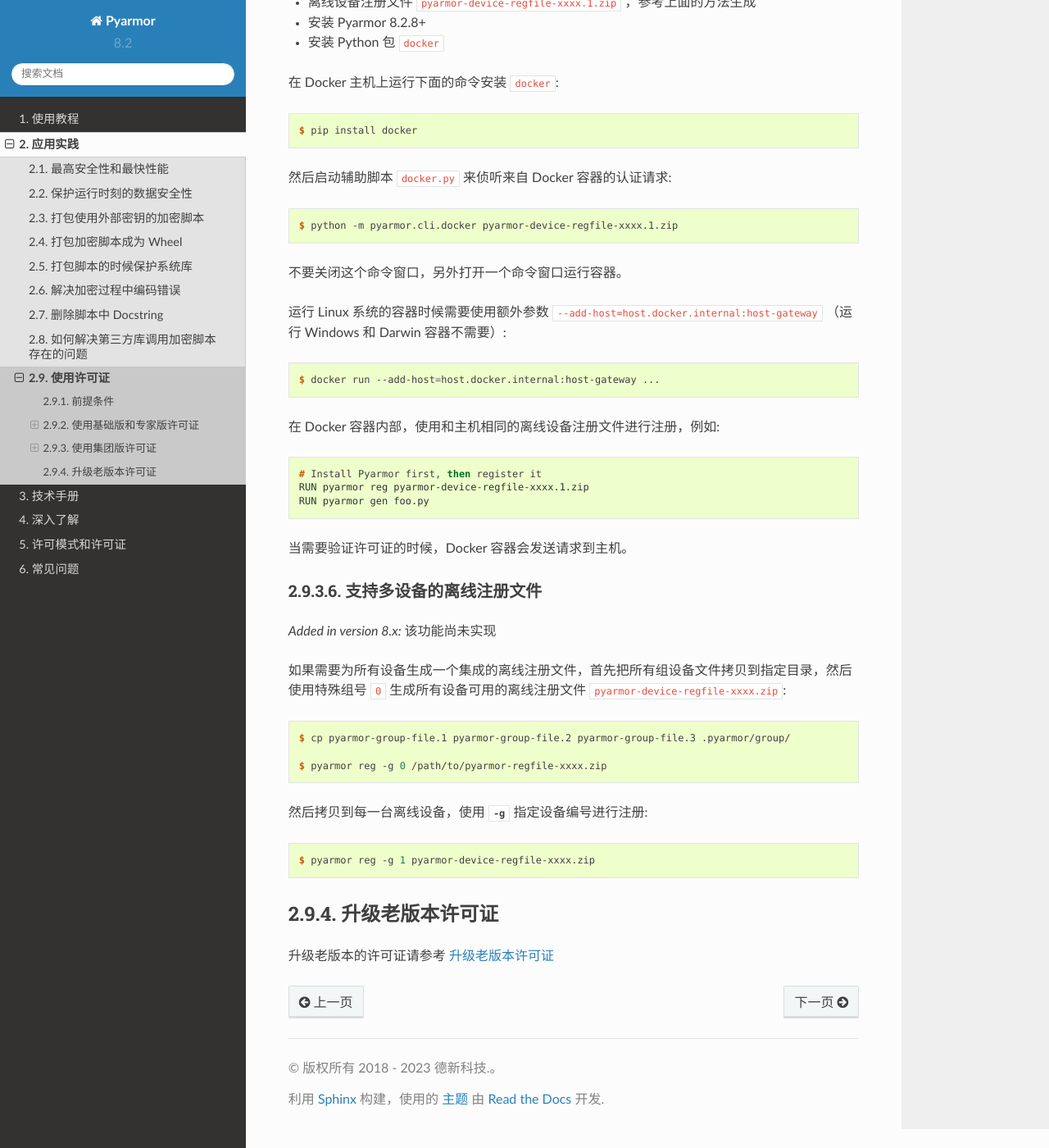
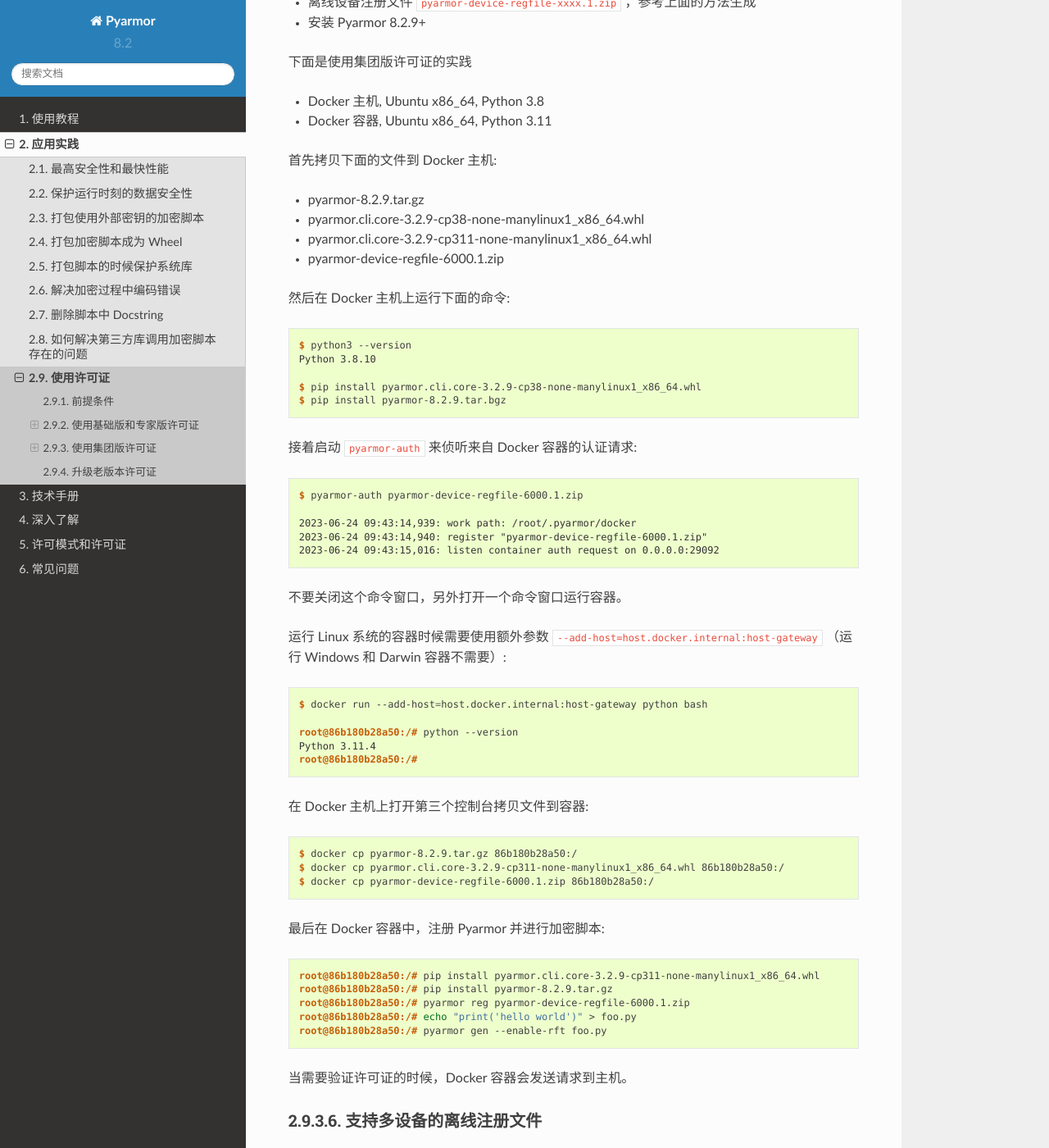
Before and after one commit to dashingsoft/pyarmor-docs-zh, a Sphinx documentation site: the page built from docs/how-to/register.rst, in a window 1280 px wide and 1400 px high, scrolled down 4606 px. Shown: the whole window at 82% size. Built offline with Sphinx 7.4.7 and the Read the Docs theme 2.0.0, drawn with Linux system fonts in a browser that asks for light colours.

Commit message:
更加详细的说明了如何使用集团版许可证运行 Docker 容器

```diff
--- a/docs/how-to/register.rst
+++ b/docs/how-to/register.rst
@@ -163,28 +163,59 @@
 为了运行不受限制的容器，Docker 主机需要
 
 - 离线设备注册文件 ``pyarmor-device-regfile-xxxx.1.zip`` ，参考上面的方法生成
-- 安装 Pyarmor 8.2.8+
-- 安装 Python 包 ``docker``
+- 安装 Pyarmor 8.2.9+
 
-在 Docker 主机上运行下面的命令安装 ``docker``::
+下面是使用集团版许可证的实践
 
-    $ pip install docker
+- Docker 主机, Ubuntu x86_64, Python 3.8
+- Docker 容器, Ubuntu x86_64, Python 3.11
 
-然后启动辅助脚本 ``docker.py`` 来侦听来自 Docker 容器的认证请求::
+首先拷贝下面的文件到 Docker 主机:
 
-    $ python -m pyarmor.cli.docker pyarmor-device-regfile-xxxx.1.zip
+- pyarmor-8.2.9.tar.gz
+- pyarmor.cli.core-3.2.9-cp38-none-manylinux1_x86_64.whl
+- pyarmor.cli.core-3.2.9-cp311-none-manylinux1_x86_64.whl
+- pyarmor-device-regfile-6000.1.zip
+
+然后在 Docker 主机上运行下面的命令::
+
+    $ python3 --version
+    Python 3.8.10
+
+    $ pip install pyarmor.cli.core-3.2.9-cp38-none-manylinux1_x86_64.whl
+    $ pip install pyarmor-8.2.9.tar.bgz
+
+接着启动 ``pyarmor-auth`` 来侦听来自 Docker 容器的认证请求::
+
+    $ pyarmor-auth pyarmor-device-regfile-6000.1.zip
+
+    2023-06-24 09:43:14,939: work path: /root/.pyarmor/docker
+    2023-06-24 09:43:14,940: register "pyarmor-device-regfile-6000.1.zip"
+    2023-06-24 09:43:15,016: listen container auth request on 0.0.0.0:29092
 
 不要关闭这个命令窗口，另外打开一个命令窗口运行容器。
 
 运行 Linux 系统的容器时候需要使用额外参数 ``--add-host=host.docker.internal:host-gateway`` （运行 Windows 和 Darwin 容器不需要）::
 
-    $ docker run --add-host=host.docker.internal:host-gateway ...
+    $ docker run --add-host=host.docker.internal:host-gateway python bash
 
-在 Docker 容器内部，使用和主机相同的离线设备注册文件进行注册，例如::
+    root@86b180b28a50:/# python --version
+    Python 3.11.4
+    root@86b180b28a50:/#
 
-    # Install Pyarmor first, then register it
-    RUN pyarmor reg pyarmor-device-regfile-xxxx.1.zip
-    RUN pyarmor gen foo.py
+在 Docker 主机上打开第三个控制台拷贝文件到容器::
+
+    $ docker cp pyarmor-8.2.9.tar.gz 86b180b28a50:/
+    $ docker cp pyarmor.cli.core-3.2.9-cp311-none-manylinux1_x86_64.whl 86b180b28a50:/
+    $ docker cp pyarmor-device-regfile-6000.1.zip 86b180b28a50:/
+
+最后在 Docker 容器中，注册 Pyarmor 并进行加密脚本::
+
+    root@86b180b28a50:/# pip install pyarmor.cli.core-3.2.9-cp311-none-manylinux1_x86_64.whl
+    root@86b180b28a50:/# pip install pyarmor-8.2.9.tar.gz
+    root@86b180b28a50:/# pyarmor reg pyarmor-device-regfile-6000.1.zip
+    root@86b180b28a50:/# echo "print('hello world')" > foo.py
+    root@86b180b28a50:/# pyarmor gen --enable-rft foo.py
 
 当需要验证许可证的时候，Docker 容器会发送请求到主机。
 
```
